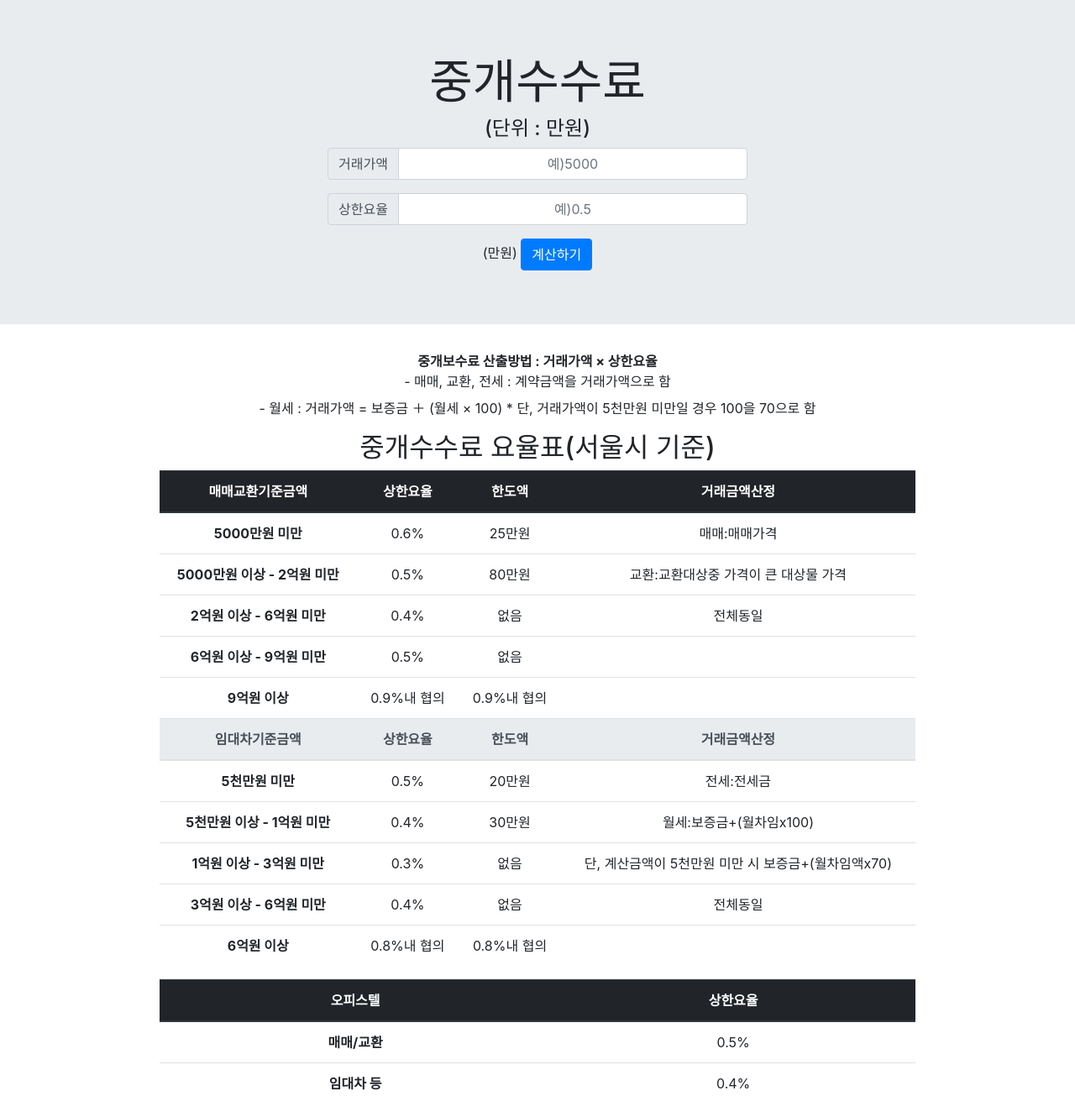
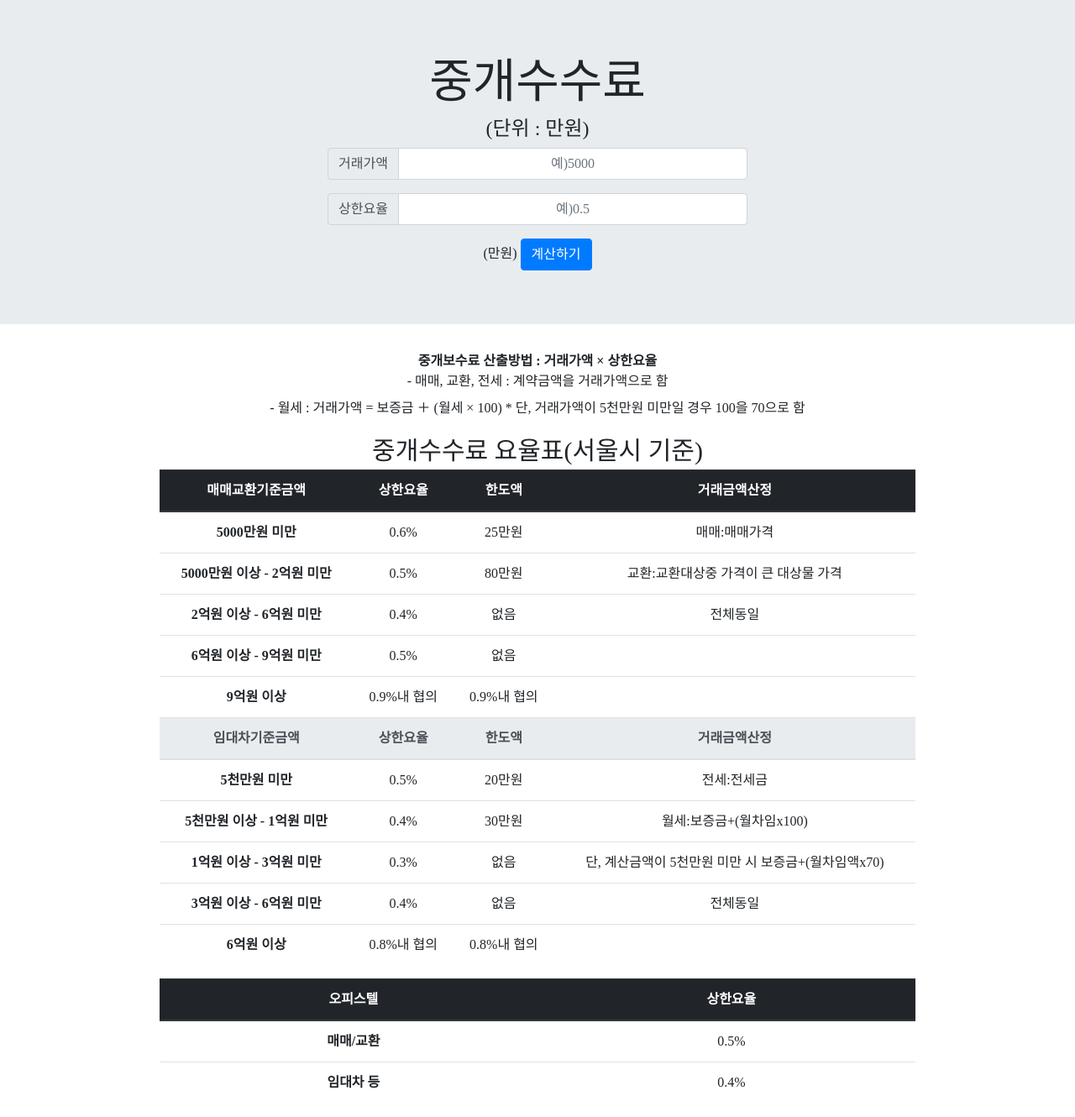
Before and after one commit to kkjiee/realestate_auction, a Flask app: page /dealcharge in a window 1280 px wide. Shown: the whole page at 84% size. After the commit the page ends 1296 px from the top, so only its background shows below. Run offline with Flask 2, Linux system fonts and the light colour scheme; some libraries are stand-ins or nearby versions; some web fonts are replaced.

Commit message:
폰트수정
menu1 작동안함

```diff
--- a/templates/dealcharge.html
+++ b/templates/dealcharge.html
@@ -10,7 +10,7 @@
     <!-- Bootstrap CSS -->
     <link rel="stylesheet" href="https://maxcdn.bootstrapcdn.com/bootstrap/4.0.0/css/bootstrap.min.css"
         integrity="sha384-Gn5384xqQ1aoWXA+058RXPxPg6fy4IWvTNh0E263XmFcJlSAwiGgFAW/dAiS6JXm" crossorigin="anonymous">
-
+    <link rel="https://cdn.jsdelivr.net/gh/projectnoonnu/noonfonts_2001@1.1/MapoDPPA.woff">
     <!-- JS -->
     <script src="https://ajax.googleapis.com/ajax/libs/jquery/3.4.1/jquery.min.js"></script>
     <script src="https://cdnjs.cloudflare.com/ajax/libs/popper.js/1.12.9/umd/popper.min.js"
@@ -55,6 +55,23 @@
         .wholesheet {
             width: 900px;
             margin: auto;
+        }
+
+        .chart_name {
+            font-size: 30px;
+        }
+
+        * {
+            font-family: 'MapoDPPA';
+            ;
+
+        }
+
+        @font-face {
+            font-family: 'MapoDPPA';
+            src: url('https://cdn.jsdelivr.net/gh/projectnoonnu/noonfonts_2001@1.1/MapoDPPA.woff') format('woff');
+            font-weight: normal;
+            font-style: normal;
         }
     </style>
 
@@ -106,7 +123,7 @@
     </dl>
 
 
-    <h2 class="mt40">중개수수료 요율표(서울시 기준)</h2>
+    <div class="chart_name">중개수수료 요율표(서울시 기준)</div>
     <div class="wholesheet">
         <table class="table">
             <thead class="thead-dark">
```
Also changed, not shown: templates/assignment.html (+24 -7 lines), templates/b-3.html (+23 -4 lines), templates/home.html (+14 -2 lines).
